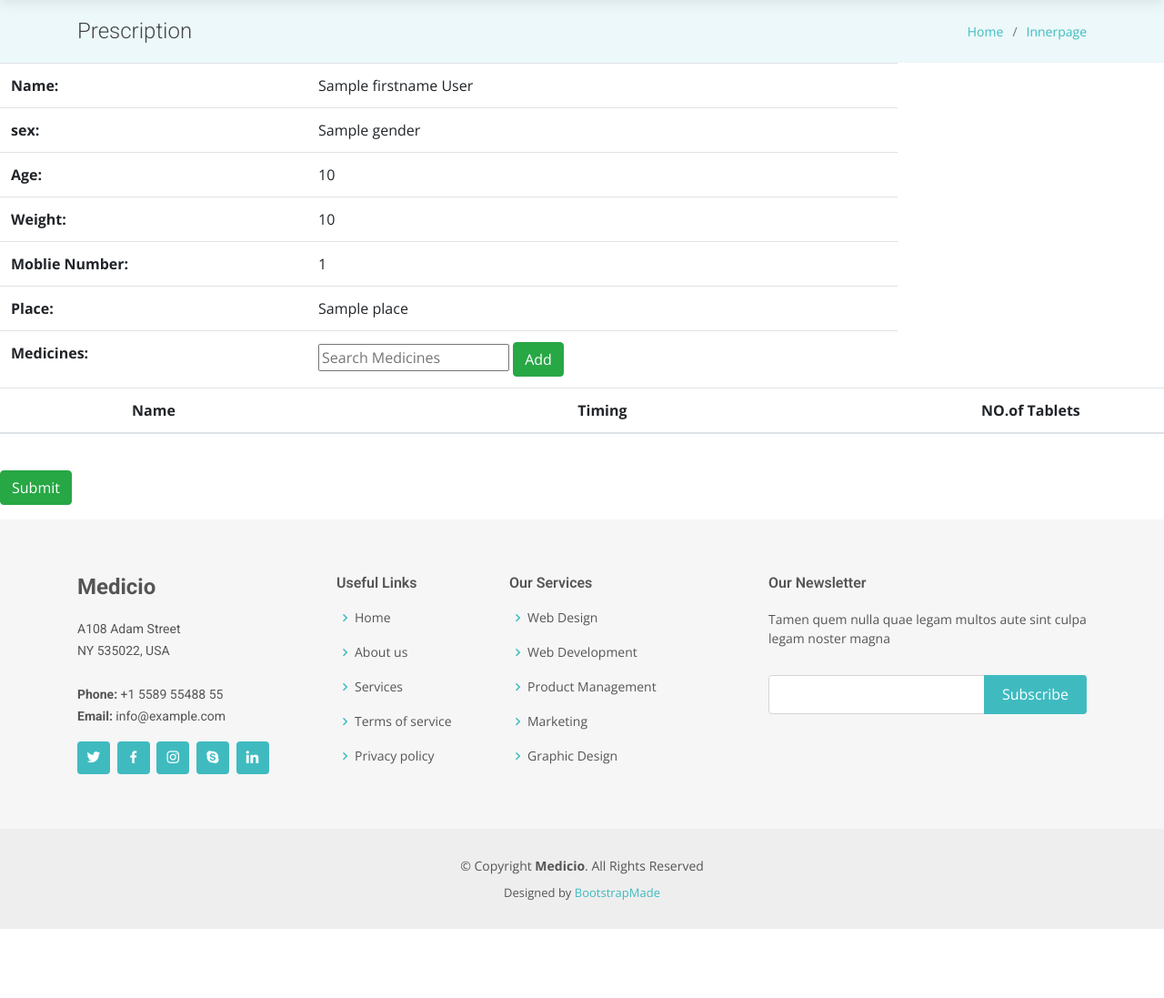
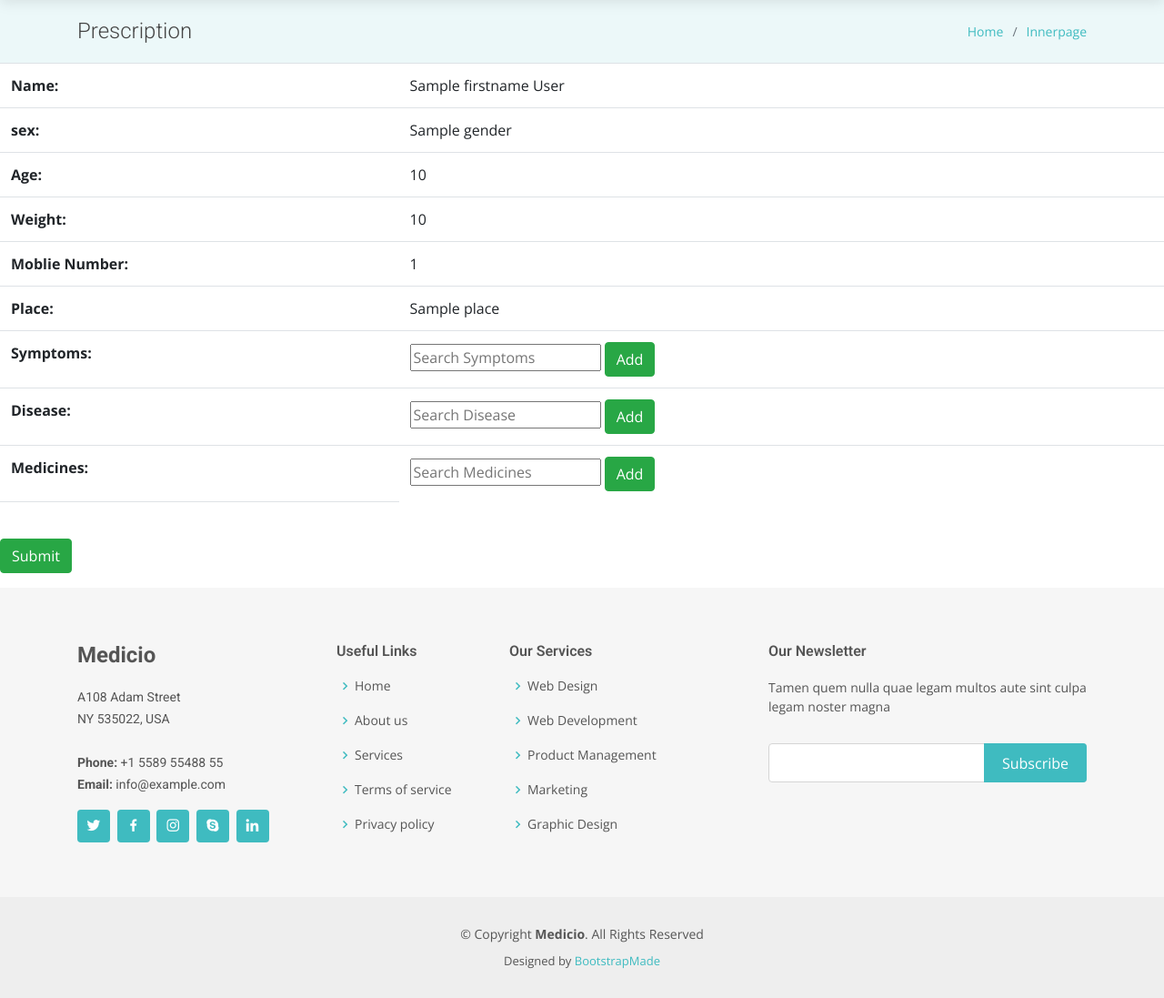
Before and after one commit to sharathcng/HMS, a Django app: template templates/patients/patientPrescriptionPage.html in a window 1280 px wide. Shown: the part 120-1217 px from the top of the page at 91% size. Before the commit the page ends 1141 px from the top, so only its background shows below. Run offline with Django 3.2, Linux system fonts and the light colour scheme; the template is opened without the code that fills it: most values are stand-ins (such as "Sample title", 1, 10 or a date in 2020); some libraries are stand-ins or nearby versions; some web fonts are replaced.

Commit message:
added column of disease and sumptoms

```diff
--- a/templates/patients/patientPrescriptionPage.html
+++ b/templates/patients/patientPrescriptionPage.html
@@ -44,6 +44,33 @@
                         <td style="font-weight: bold;" class="text-left">Place:</td>
                         <td class="text-left">{{ d.place }}</td>
                     </tr>
+
+                    <tr>
+                        <td style="font-weight: bold;" class="text-left">Symptoms:</td>
+                        <td class="text-left">
+                            <input list="selectmedic" placeholder="Search Symptoms"/>
+                            <datalist id="selectmedic" style="width:1000px;">
+                                <!--<option selected disabled = "true">&#45;&#45;select&#45;&#45;</option>-->
+                                {% for medic in medicineList %}
+                                    <option>{{ medic.drug_name }}</option>
+                                {% endfor %}
+                            </datalist>
+                            <button type="submit" title="Add" class="btn btn-success">Add</button>
+                            </td>
+                    </tr>
+                    <tr>
+                        <td style="font-weight: bold;" class="text-left">Disease:</td>
+                        <td class="text-left">
+                            <input list="selectmedic" placeholder="Search Disease"/>
+                            <datalist id="selectmedic" style="width:1000px;">
+                                <!--<option selected disabled = "true">&#45;&#45;select&#45;&#45;</option>-->
+                                {% for medic in medicineList %}
+                                    <option>{{ medic.drug_name }}</option>
+                                {% endfor %}
+                            </datalist>
+                            <button type="submit" title="Add" class="btn btn-success">Add</button>
+                            </td>
+                    </tr>
                     <tr>
                         <td style="font-weight: bold;" class="text-left">Medicines:</td>
                         <td class="text-left">
@@ -57,7 +84,8 @@
                             <button type="submit" title="Add" class="btn btn-success">Add</button>
                             </td>
                     </tr>
-                    <th style="font-weight: bold;" class="text-center">
+
+                    {% comment %} <th style="font-weight: bold;" class="text-center">
                         Name
                       </th>
                       <th style="font-weight: bold;" class="text-center">
@@ -65,7 +93,7 @@
                       </th>
                       <th style="font-weight: bold;" class="text-center">
                         NO.of Tablets
-                      </th>
+                      </th> {% endcomment %}
                 </thead>
 
                 <tbody>
```
